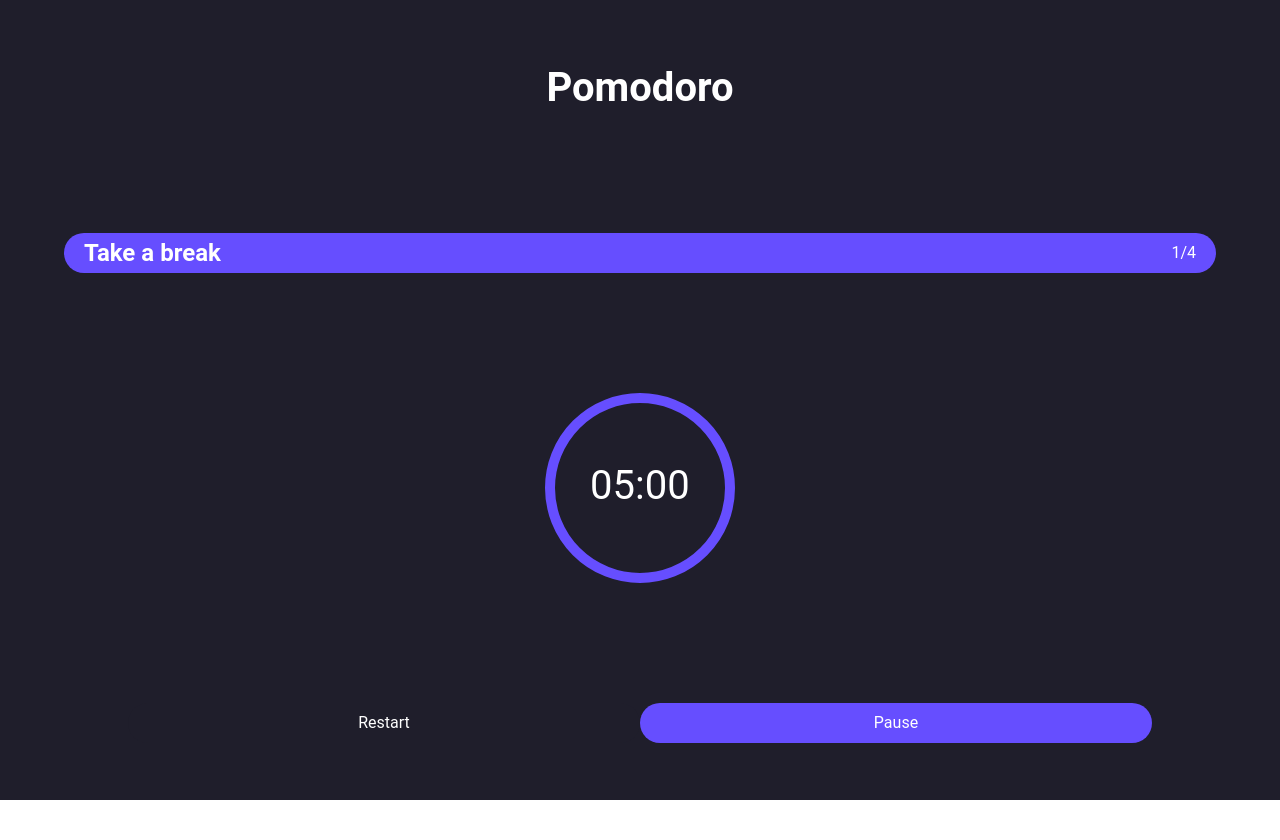
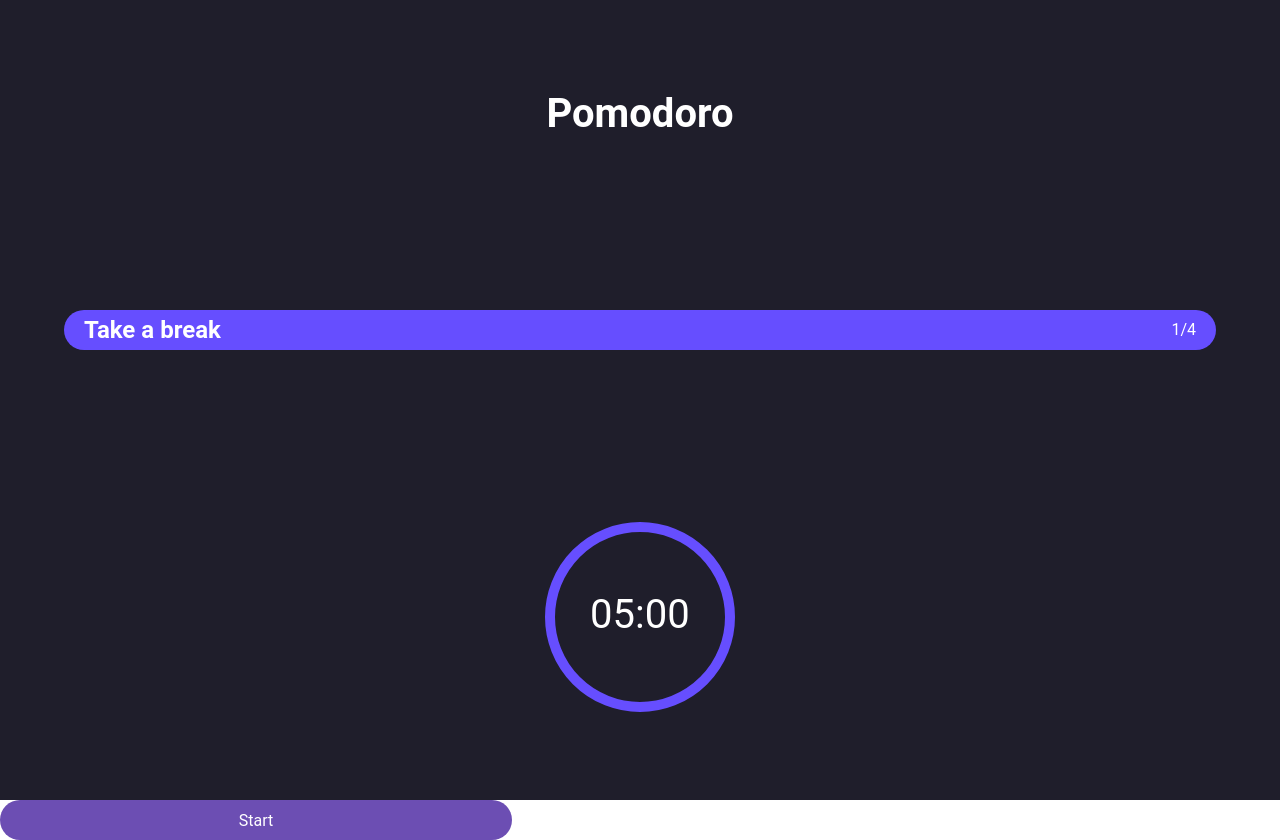
Before and after one commit to Wesley-Nunes/pomodoro, a React (Create React App) app: page /break-time in a window 1280 px wide. Before the commit the page ends 800 px from the top, so only its background shows below. Built offline with nearby package versions, Linux system fonts and the light colour scheme.

Commit message:
refactor: Decouple the navigation from pages

```diff
--- a/src/App.jsx
+++ b/src/App.jsx
@@ -1,5 +1,6 @@
 import React from 'react';
 
+import { Navigation } from './components';
 import { BrowserRouter, Router } from './services/router/Router';
 
 import CssReset from './CssReset';
@@ -8,6 +9,7 @@ function App() {
   return (
     <BrowserRouter>
       <Router />
+      <Navigation />
       <CssReset />
     </BrowserRouter>
   );
--- a/src/components/MyLink/MyLink.jsx
+++ /dev/null
@@ -1,20 +0,0 @@
-import React from 'react';
-
-import PropTypes from 'prop-types';
-
-import { Link } from '../../services/router/Router';
-
-function MyLink({ children, targetPage }) {
-  return (
-    <Link to={targetPage}>
-      {children}
-    </Link>
-  );
-}
-
-MyLink.propTypes = {
-  children: PropTypes.element.isRequired,
-  targetPage: PropTypes.string.isRequired,
-};
-
-export default MyLink;
--- /dev/null
+++ b/src/components/Navigation/Navigation.jsx
@@ -0,0 +1,15 @@
+import React from 'react';
+
+import { Link } from 'react-router-dom';
+
+import Button from '../Button/Button';
+
+function Navigation() {
+  return (
+    <Link to="/work-time">
+      <Button bgColor="primary">Start</Button>
+    </Link>
+  );
+}
+
+export default Navigation;
--- a/src/components/index.jsx
+++ b/src/components/index.jsx
@@ -1,5 +1,4 @@
-export { default as Button } from './Button/Button';
-export { default as MyLink } from './MyLink/MyLink';
+export { default as Navigation } from './Navigation/Navigation';
 export { default as PageWrapper } from './PageWrapper/PageWrapper';
 export { default as ProgressRing } from './ProgressRing/ProgressRing';
 export { default as Settings } from './Settings/Settings';
--- a/src/pages/BreakTimePage.jsx
+++ b/src/pages/BreakTimePage.jsx
@@ -1,7 +1,7 @@
 import React from 'react';
 
 import {
-  PageWrapper, Title, Subtitle, ProgressRing, Button, MyLink,
+  PageWrapper, Title, Subtitle, ProgressRing,
 } from '../components';
 
 function BreakTimePage() {
@@ -10,12 +10,6 @@ function BreakTimePage() {
       <Title />
       <Subtitle bgColor="secondary" subtitle="Take a break" session="1/4" />
       <ProgressRing minute="05" second="00" circleColor="secondary" />
-      <span>
-        <MyLink targetPage="/">
-          <Button bgColor="nullColor">Restart</Button>
-        </MyLink>
-        <Button bgColor="secondary">Pause</Button>
-      </span>
     </PageWrapper>
   );
 }
--- a/src/pages/StartPage.jsx
+++ b/src/pages/StartPage.jsx
@@ -1,7 +1,7 @@
 import React from 'react';
 
 import {
-  Title, Settings, PageWrapper, Button, MyLink,
+  Title, Settings, PageWrapper,
 } from '../components';
 import { useTimer } from '../services/state/stateTimer';
 
@@ -17,9 +17,6 @@ function StartPage() {
         <Settings name="Break Time" value={`${breakTime.minutes}:${breakTime.seconds}`} />
         <Settings name="Sessions" value={`${sessions}`} />
       </div>
-      <MyLink targetPage="/work-time">
-        <Button bgColor="primary">Start</Button>
-      </MyLink>
     </PageWrapper>
   );
 }
--- a/src/pages/WorkTimePage.jsx
+++ b/src/pages/WorkTimePage.jsx
@@ -1,7 +1,7 @@
 import React from 'react';
 
 import {
-  PageWrapper, Title, Subtitle, ProgressRing, Button, MyLink,
+  PageWrapper, Title, Subtitle, ProgressRing,
 } from '../components';
 
 function WorkTimePage() {
@@ -10,12 +10,6 @@ function WorkTimePage() {
       <Title />
       <Subtitle bgColor="primary" subtitle="Stay Focus" session="1/4" />
       <ProgressRing minute="25" second="00" circleColor="primary" />
-      <span>
-        <MyLink targetPage="/">
-          <Button bgColor="nullColor">Restart</Button>
-        </MyLink>
-        <Button bgColor="primary">Pause</Button>
-      </span>
     </PageWrapper>
   );
 }
--- a/src/services/router/Router.jsx
+++ b/src/services/router/Router.jsx
@@ -1,7 +1,7 @@
 import React from 'react';
 
 import {
-  BrowserRouter, Link, Route, Routes,
+  BrowserRouter, Route, Routes,
 } from 'react-router-dom';
 
 import StartPage from '../../pages/StartPage';
@@ -18,4 +18,4 @@ function Router() {
   );
 }
 
-export { BrowserRouter, Link, Router };
+export { BrowserRouter, Router };
```
